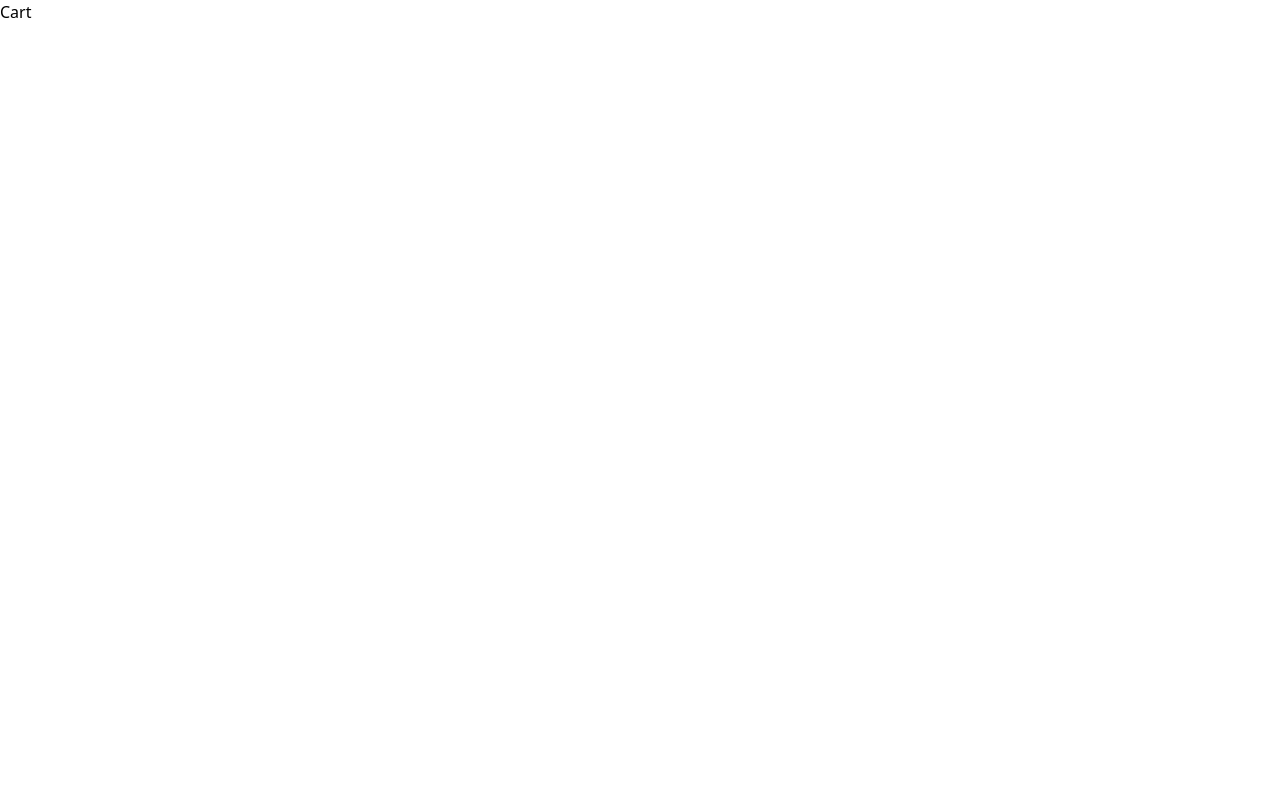
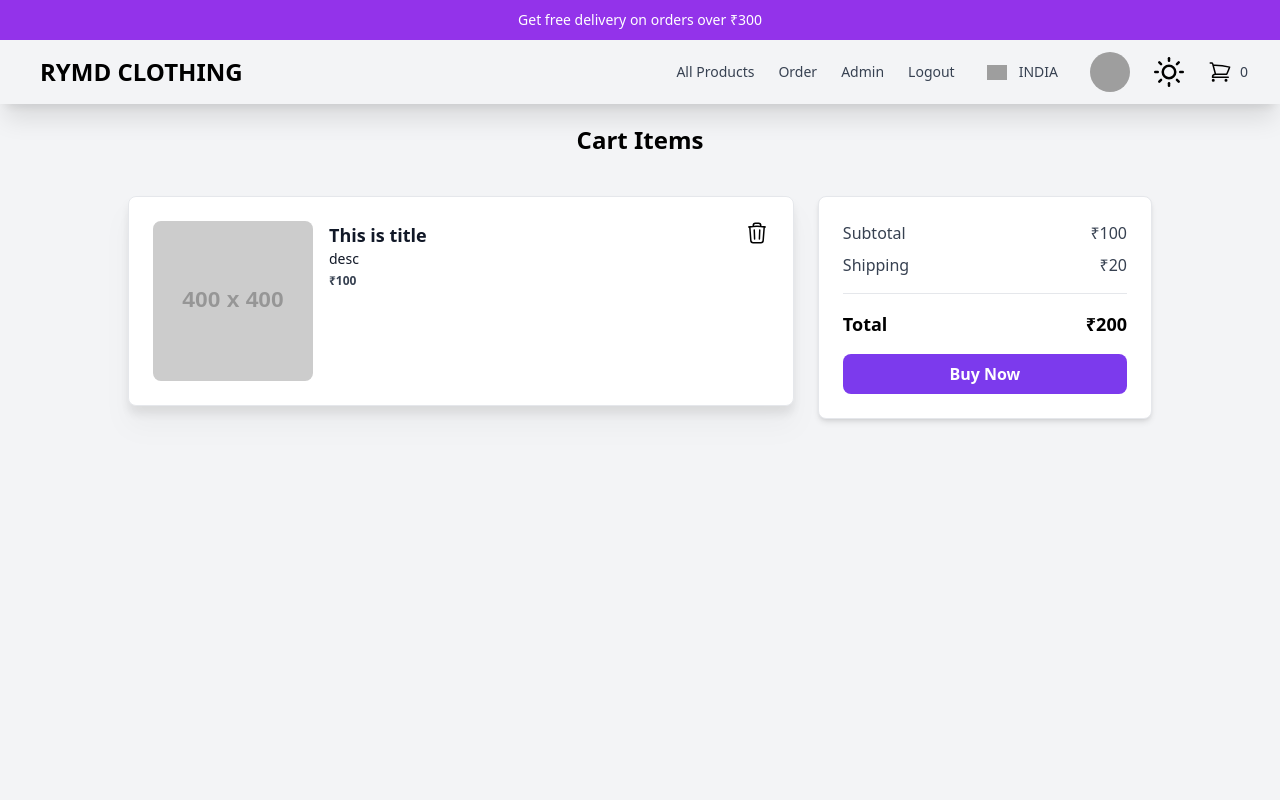
Before and after one commit to AradhyA360/RymdClothing, a React (Vite) app in the folder RymdClothing/: page /cart in a window 1280 px wide. Shown: the top 800 px of the page. Built offline with nearby package versions, Linux system fonts and the light colour scheme; grey boxes are pictures that could not be loaded.

Commit message:
Cart Done

```diff
--- a/RymdClothing/src/App.jsx
+++ b/RymdClothing/src/App.jsx
@@ -3,12 +3,12 @@ import { BrowserRouter as Router, Route, Routes } from "react-router-dom";
 import Home from "./pages/home/Home";
 import Order from "./pages/order/Order";
 import Dashboard from "./pages/admin/dashboard/Dashboard";
-import Cart from "./pages/cart/Cart";
 import NoPage from "./pages/nopage/NoPage";
 import MyState from "./context/data/myState";
 import Login from "./pages/registration/Login";
 import Signup from "./pages/registration/Signup";
 import ProductInfo from "./pages/productInfo/ProductInfo";
+import Cart from "./pages/cart/Cart";
 
 function App() {
   return (
@@ -17,11 +17,11 @@ function App() {
         <Routes>
           <Route path="/" element={<Home />} />
           <Route path="/order" element={<Order />} />
-          <Route path="/cart" element={<Cart />} />
           <Route path="/dashboard" element={<Dashboard />} />
           <Route path="/login" element={<Login />} />
           <Route path="/signup" element={<Signup />} />
           <Route path="/productinfo/:id" element={<ProductInfo />} />
+          <Route path="/cart" element={<Cart />} />
           <Route path="/*" element={<NoPage />} />
         </Routes>
       </Router>
--- a/RymdClothing/src/pages/cart/Cart.jsx
+++ b/RymdClothing/src/pages/cart/Cart.jsx
@@ -1,7 +1,140 @@
-import React from "react";
+import React, { useContext } from "react";
+import myContext from "../../context/data/myContext";
+import Layout from "../../components/layout/Layout";
 
 function Cart() {
-  return <div>Cart</div>;
+  const context = useContext(myContext);
+  const { mode } = context;
+
+  return (
+    <Layout>
+      <div
+        className="h-screen bg-gray-100 pt-5 "
+        style={{
+          backgroundColor: mode === "dark" ? "#282c34" : "",
+          color: mode === "dark" ? "white" : "",
+        }}
+      >
+        <h1 className="mb-10 text-center text-2xl font-bold">Cart Items</h1>
+        <div className="mx-auto max-w-5xl justify-center px-6 md:flex md:space-x-6 xl:px-0 ">
+          <div className="rounded-lg md:w-2/3 ">
+            <div
+              className="justify-between mb-6 rounded-lg border  drop-shadow-xl bg-white p-6  sm:flex  sm:justify-start"
+              style={{
+                backgroundColor: mode === "dark" ? "rgb(32 33 34)" : "",
+                color: mode === "dark" ? "white" : "",
+              }}
+            >
+              <img
+                src="https://dummyimage.com/400x400"
+                alt="product-image"
+                className="w-full rounded-lg sm:w-40"
+              />
+              <div className="sm:ml-4 sm:flex sm:w-full sm:justify-between">
+                <div className="mt-5 sm:mt-0">
+                  <h2
+                    className="text-lg font-bold text-gray-900"
+                    style={{ color: mode === "dark" ? "white" : "" }}
+                  >
+                    This is title
+                  </h2>
+                  <h2
+                    className="text-sm  text-gray-900"
+                    style={{ color: mode === "dark" ? "white" : "" }}
+                  >
+                    desc
+                  </h2>
+                  <p
+                    className="mt-1 text-xs font-semibold text-gray-700"
+                    style={{ color: mode === "dark" ? "white" : "" }}
+                  >
+                    ₹100
+                  </p>
+                </div>
+                <div className="mt-4 flex justify-between sm:space-y-6 sm:mt-0 sm:block sm:space-x-6">
+                  <svg
+                    xmlns="http://www.w3.org/2000/svg"
+                    fill="none"
+                    viewBox="0 0 24 24"
+                    strokeWidth={1.5}
+                    stroke="currentColor"
+                    className="w-6 h-6"
+                  >
+                    <path
+                      strokeLinecap="round"
+                      strokeLinejoin="round"
+                      d="M14.74 9l-.346 9m-4.788 0L9.26 9m9.968-3.21c.342.052.682.107 1.022.166m-1.022-.165L18.16 19.673a2.25 2.25 0 01-2.244 2.077H8.084a2.25 2.25 0 01-2.244-2.077L4.772 5.79m14.456 0a48.108 48.108 0 00-3.478-.397m-12 .562c.34-.059.68-.114 1.022-.165m0 0a48.11 48.11 0 013.478-.397m7.5 0v-.916c0-1.18-.91-2.164-2.09-2.201a51.964 51.964 0 00-3.32 0c-1.18.037-2.09 1.022-2.09 2.201v.916m7.5 0a48.667 48.667 0 00-7.5 0"
+                    />
+                  </svg>
+                </div>
+              </div>
+            </div>
+          </div>
+
+          <div
+            className="mt-6 h-full rounded-lg border bg-white p-6 shadow-md md:mt-0 md:w-1/3"
+            style={{
+              backgroundColor: mode === "dark" ? "rgb(32 33 34)" : "",
+              color: mode === "dark" ? "white" : "",
+            }}
+          >
+            <div className="mb-2 flex justify-between">
+              <p
+                className="text-gray-700"
+                style={{ color: mode === "dark" ? "white" : "" }}
+              >
+                Subtotal
+              </p>
+              <p
+                className="text-gray-700"
+                style={{ color: mode === "dark" ? "white" : "" }}
+              >
+                ₹100
+              </p>
+            </div>
+            <div className="flex justify-between">
+              <p
+                className="text-gray-700"
+                style={{ color: mode === "dark" ? "white" : "" }}
+              >
+                Shipping
+              </p>
+              <p
+                className="text-gray-700"
+                style={{ color: mode === "dark" ? "white" : "" }}
+              >
+                ₹20
+              </p>
+            </div>
+            <hr className="my-4" />
+            <div className="flex justify-between mb-3">
+              <p
+                className="text-lg font-bold"
+                style={{ color: mode === "dark" ? "white" : "" }}
+              >
+                Total
+              </p>
+              <div className>
+                <p
+                  className="mb-1 text-lg font-bold"
+                  style={{ color: mode === "dark" ? "white" : "" }}
+                >
+                  ₹200
+                </p>
+              </div>
+            </div>
+            {/* <Modal  /> */}
+            <button
+              type="button"
+              className="w-full  bg-violet-600 py-2 text-center rounded-lg text-white font-bold "
+            >
+              Buy Now
+            </button>
+          </div>
+        </div>
+      </div>
+    </Layout>
+  );
 }
 
 export default Cart;
```
